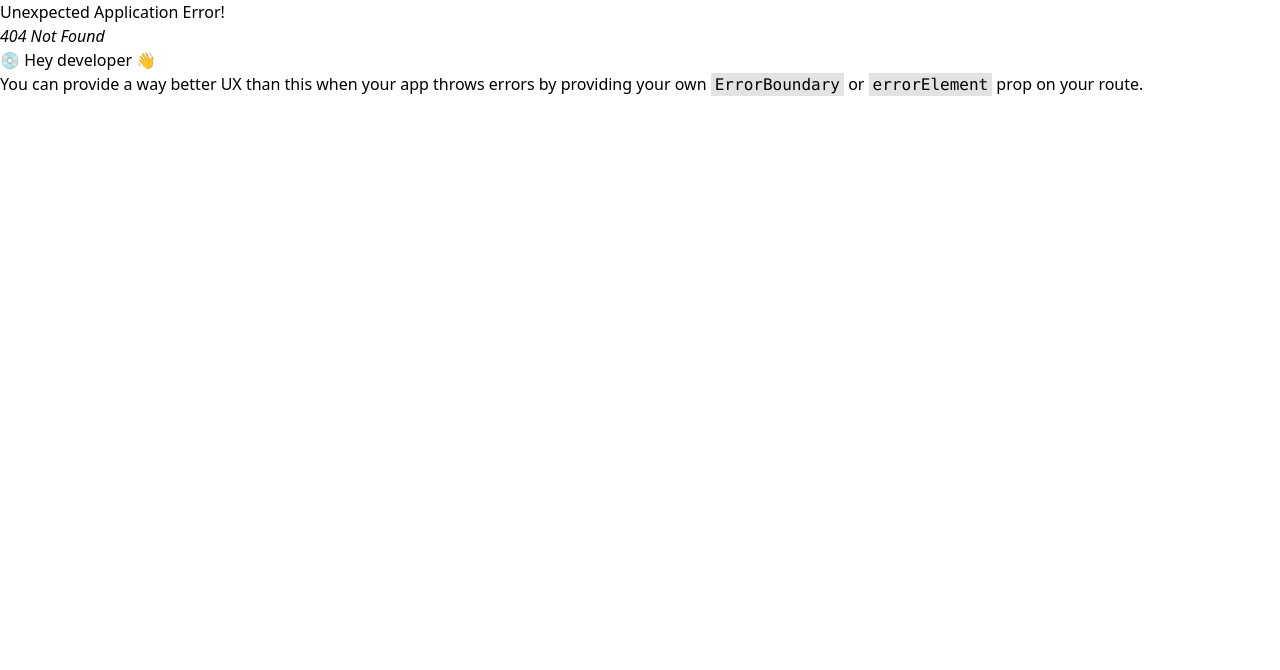
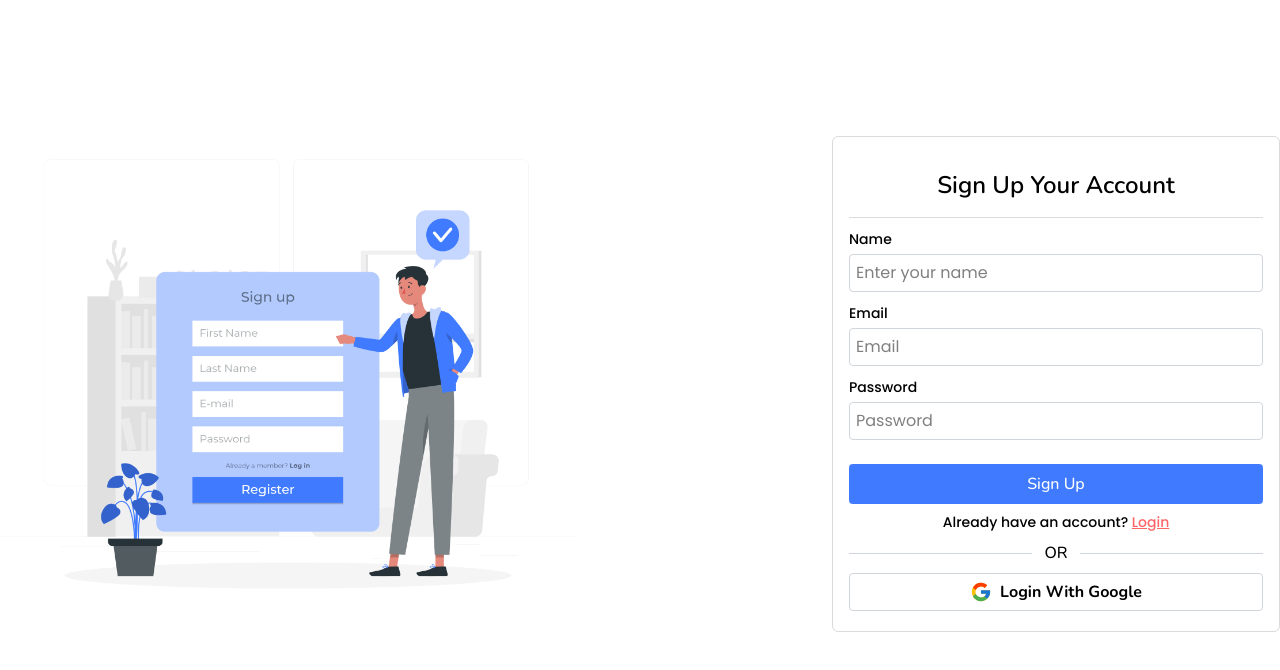
Before and after one commit to noob-ubaid/MediMart-client, a React (Vite) app: page /register in a window 1280 px wide. Before the commit this address had no page. Shown: the top 670 px of the page. Built offline with nearby package versions, Linux system fonts and the light colour scheme.

Commit message:
added signup component

```diff
--- /dev/null
+++ b/src/pages/SignUp/SignUp.jsx
@@ -0,0 +1,71 @@
+import React from "react";
+import Divider from "../../shared/Divider";
+import Google from "../../shared/Google";
+import register from "/signup.png";
+import { Link } from "react-router";
+
+const SignUp = () => {
+  return (
+    <div>
+      <div className="w-full min-h-screen flex justify-center items-center">
+        <div className="flex flex-col lg:flex-row items-center mb-8 justify-between gap-8 md:gap-24 lg:gap-64">
+          <div className="">
+            <img className="max-w-xl w-full mx-auto" src={register} alt="" />
+          </div>
+          <div className="px-4 md:px-0">
+            <div className=" dark:bg-white p-4 max-w-md border border-[#0F0F0F26] rounded-md">
+              <h2 className="text-2xl font-primary font-semibold mt-4 mb-2 border-b border-b-[#0F0F0F26] pb-4 text-center">
+                Sign Up Your Account
+              </h2>
+              <form>
+                <label className="label text-[14px] font-secondary font-medium mb-1">
+                  Name
+                </label>
+                <input
+                  type="text"
+                  className="input font-secondary border border-gray-300 rounded mt-1 p-1.5 outline-none w-full mb-2"
+                  placeholder="Enter your name"
+                />
+                <label className="label text-[14px] font-secondary font-medium mb-1">
+                  Email
+                </label>
+                <input
+                  type="email"
+                  className="input font-secondary border border-gray-300 rounded mt-1 p-1.5 outline-none w-full mb-2"
+                  placeholder="Email"
+                />
+
+                <label className="label text-[14px] font-secondary font-medium mb-1">
+                  Password
+                </label>
+                <input
+                  type="password"
+                  className="input font-secondary border border-gray-300 rounded mt-1 p-1.5 outline-none w-full mb-2"
+                  placeholder="Password"
+                />
+
+                <button
+                  type="submit"
+                  className="bg-primary text-white py-2 rounded font-primary font-medium mt-4 w-full"
+                >
+                  Sign Up
+                </button>
+
+                <p className="text-center text-[14px] font-secondary mt-2 font-medium">
+                  Already have an account?{" "}
+                  <Link to="/login" className="text-red-400 underline">
+                    Login
+                  </Link>
+                </p>
+              </form>
+              <Divider />
+              <Google />
+            </div>
+          </div>
+        </div>
+      </div>
+    </div>
+  );
+};
+
+export default SignUp;
--- a/src/pages/login/Login.jsx
+++ b/src/pages/login/Login.jsx
@@ -5,8 +5,8 @@ import Google from "../../shared/Google";
 import Divider from "../../shared/Divider";
 const Login = () => {
   return (
-    <div className="w-full min-h-screen flex items-center justify-center">
-      <div className="flex flex-col lg:flex-row items-center mb-8 justify-between gap-6 md:gap-16 lg:gap-24">
+    <div className="w-full min-h-screen flex justify-center items-center">
+      <div className="flex flex-col lg:flex-row items-center mb-8 justify-between gap-8 md:gap-24 lg:gap-64">
         <div className="">
           <img className="max-w-xl w-full mx-auto" src={login} alt="" />
         </div>
--- a/src/router/Router.jsx
+++ b/src/router/Router.jsx
@@ -1,6 +1,7 @@
 import { createBrowserRouter } from "react-router";
 import Home from "../pages/Home/Home";
 import Login from "../pages/login/Login";
+import SignUp from "../pages/SignUp/SignUp";
 export const router = createBrowserRouter([
   {
     path: "/",
@@ -10,4 +11,8 @@ export const router = createBrowserRouter([
     path: "/login",
     Component : Login
   },
+  {
+    path: "/register",
+    Component : SignUp
+  },
 ]);
--- a/src/shared/Divider.jsx
+++ b/src/shared/Divider.jsx
@@ -4,7 +4,7 @@ const Divider = () => {
   return (
     <div className="relative flex items-center my-2">
       <div className="flex-grow border-t border-gray-300"></div>
-      <span className="mx-4 font-primary font-medium">OR</span>
+      <span className="mx-3 font-primary font-medium">OR</span>
       <div className="flex-grow border-t border-gray-300"></div>
     </div>
   );
--- a/src/shared/Google.jsx
+++ b/src/shared/Google.jsx
@@ -2,7 +2,7 @@ import React from "react";
 import { FcGoogle } from "react-icons/fc";
 const Google = () => {
   return (
-    <button className="flex items-center justify-center py-1.5 rounded gap-2 w-full border border-gray-300 text-center">
+    <button className="flex items-center justify-center mb-1 py-1.5 rounded gap-2 w-full border border-gray-300 text-center">
       <FcGoogle size={22} />
       <span className="font-primary font-bold ">
         Login With Google
```
